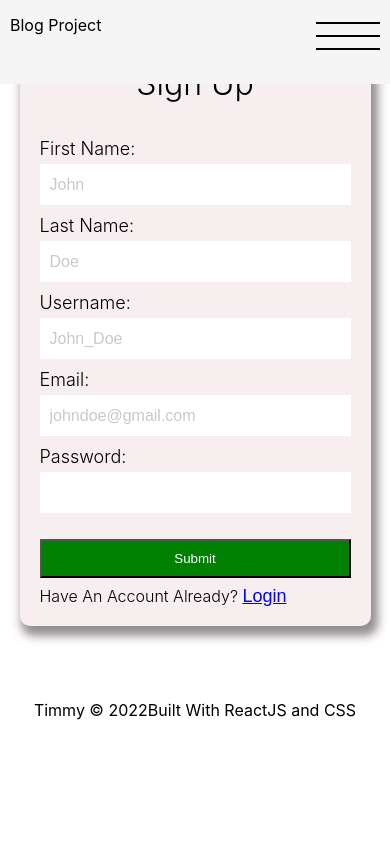
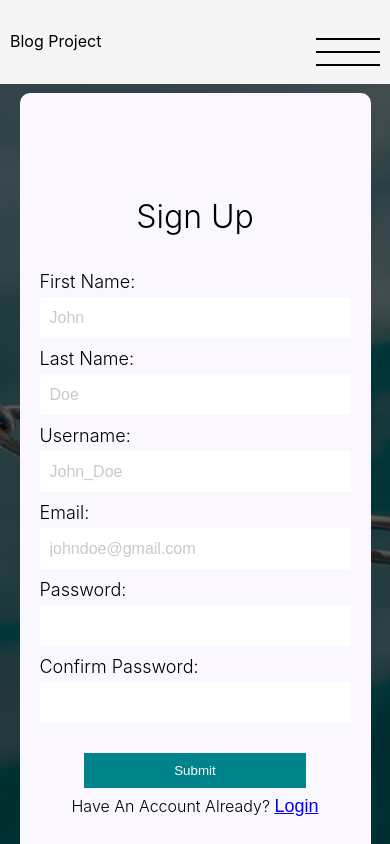
Before and after one commit to ok-timmy/fullstack-blog-app, a React (Create React App) app in the folder clientside/: page /register in a window 390 px wide. Shown: the top 844 px of the page. Built offline with nearby package versions, Linux system fonts and the light colour scheme; no server answers.

Commit message:
Almost Done

```diff
--- a/clientside/src/Components/Header/Header.jsx
+++ b/clientside/src/Components/Header/Header.jsx
@@ -11,6 +11,7 @@ const WholeHead = styled.div`
   width: 100%;
   z-index: 100;
   position: fixed;
+  align-content: center;
   top:0;
   display: flex;
   flex-wrap: wrap;
@@ -20,6 +21,10 @@ const WholeHead = styled.div`
   padding: 15px 10px;
 
   @media screen and (max-width: 600px) {
+    height : 10vh;
+  }
+
+  @media screen and (max-width: 960px) {
     height : 10vh;
   }
 `;
@@ -32,11 +37,17 @@ const HeaderCenter = styled.div`
   @media screen and (max-width: 600px) {
     display: none;
   }
+  @media screen and (max-width: 960px) {
+    flex:3
+  }
 `;
 const HeaderRight = styled.div`
   flex: 1;
   @media screen and (max-width: 600px) {
     display: none;
+  }
+  @media screen and (max-width: 960px) {
+    flex: 2;
   }
 `;
 
--- a/clientside/src/Pages/Blogs Page/Blogpage.css
+++ b/clientside/src/Pages/Blogs Page/Blogpage.css
@@ -1,7 +1,7 @@
 .blogpage{
     min-height: 90vh;
     max-width: 70%;
-    margin:0 auto;
+    margin:2rem auto;
     background-color: rgb(247, 242, 247);
     padding-left: 1rem;
 }
@@ -34,7 +34,7 @@
 @media screen and (max-width:600px) {
     .blogpage{
         max-width: 100%;
-        margin: 0 auto;
+        margin: 5rem auto;
         border: none;
     }
 }
--- a/clientside/src/Pages/Home/Home.css
+++ b/clientside/src/Pages/Home/Home.css
@@ -1,6 +1,8 @@
 main {
   background: rgba(27, 27, 27, 0.7) url("../../assets/asset-3.jpeg");
   background-blend-mode: darken;
+  background-repeat: no-repeat;
+  background-size: cover;
   color: rgb(46, 45, 45);
   height: 100vh;
   display: flex;
--- a/clientside/src/Pages/Login/Login.css
+++ b/clientside/src/Pages/Login/Login.css
@@ -25,24 +25,22 @@
     margin-bottom: 1rem;
 }
 
-.login-form .input input:focus {
-    border-bottom: rgba(67, 67, 67, 0.5) 2px solid;
-}
 
 .login-form  .submitBtn {
     padding: 0.7rem 0;
     width: 100%;
     cursor: pointer;
     border-radius: 10px;
+    border: none;
     outline: none;
     font-size: medium;
     font-weight: 400;
     color: aliceblue;
-    background-color: green;
+    background-color: #00848B;
 }
 
 .login-form .submitBtn:hover {
-background-color: rgb(61, 144, 61);
+background-color: #65B2B4;
 }
 
 .login-form p{
--- a/clientside/src/Pages/Login/Login.jsx
+++ b/clientside/src/Pages/Login/Login.jsx
@@ -4,27 +4,30 @@ import { Link, useNavigate } from "react-router-dom";
 import styled from "styled-components";
 import { Context } from "../../Context/Context";
 import "./Login.css";
+import background from "../../assets/asset-1.webp"
 
 const LoginDiv = styled.div`
-  height: 90vh;
   display: flex;
   flex-direction: column;
   justify-content: center;
+  padding-top: 5rem;
+  background:rgba(57, 57, 57, 0.7) url(${background});
+  background-blend-mode: darken;
+  background-repeat: no-repeat;
+  background-size: cover;
+  min-height: 100vh;
 
   @media (max-width: 480px) {
-    height: 80vh;
+    height: 95vh;
   }
 `;
 
 const Loginbox = styled.div`
   width: 25rem;
   height: 25rem;
-  background-color: rgb(247, 239, 239);
+  background-color: #FAF7FF;
   margin: 50px auto;
   border-radius: 10px;
-  box-shadow: 4px 7px 10px 3px rgba(138, 131, 131, 0.91);
-  -webkit-box-shadow: 4px 7px 10px 3px rgba(138, 131, 131, 0.91);
-  -moz-box-shadow: 4px 7px 10px 3px rgba(138, 131, 131, 0.91);
   @media (max-width: 480px) {
     width: 90%;
   }
--- a/clientside/src/Pages/Register/Register.css
+++ b/clientside/src/Pages/Register/Register.css
@@ -1,8 +1,21 @@
-
+.register-page {
+    background:rgba(27, 27, 27, 0.7) url("../../assets/asset-1.webp");
+    background-blend-mode: darken;
+    background-repeat: no-repeat;
+    background-size: cover;
+    min-height: 100vh;
+    margin: 0 0;
+    padding: 11vh 0 5vh ;
+}
 
 .sign-up-form {
   margin: 0 20px;
   padding: 0.2rem 0;
+  display: grid;
+  grid-template-columns: repeat(2, 1fr);
+  grid-auto-rows: auto;
+  grid-column-gap: 2rem;
+  grid-row-gap: 1rem;
 }
 
 .sign-up-form div {
@@ -14,7 +27,7 @@
 .sign-up-form div label {
   padding-bottom: 5px;
   font-size: large;
-    font-weight: 300
+  font-weight: 300;
 }
 
 .sign-up-form div input {
@@ -26,7 +39,7 @@
   padding: 10px 10px;
 }
 
-.sign-up-form div input::placeholder{
+.sign-up-form div input::placeholder {
   font-size: medium;
   color: rgb(201, 201, 202);
 }
@@ -35,29 +48,76 @@
   border-bottom: rgb(78, 78, 78) 1px solid;
 }
 
-.sign-up-form .submitBtn {
+.last-section{
+  display: flex;
+  flex-direction: column;
+  justify-content: center;
+  margin: 0 auto;
+}
+
+.last-section .submitBtn {
   cursor: pointer;
-    width: 100%;
+  width: 80%;
   margin: 1rem auto 0.5rem;
   align-content: center;
+  border: none;
   padding: 10px 0;
-    background-color: green;
+  background-color: #00848b;
   color: white;
 }
-.sign-up-form .submitBtn:hover {
-    background-color: rgb(7, 159, 7);
+.last-section .submitBtn:hover {
+  background-color: #65b2b4;
 }
 
-.sign-up-form p{
+.email-invalid {
+  font-size: small;
+  color: rgba(249, 40, 40, 0.6);
+}
+.password-msg {
+  font-size: small;
+}
+
+.match-success {
+  color: rgb(16, 196, 16);
+}
+
+.match-error {
+  color: rgb(249, 15, 15);
+}
+
+.last-section p {
   font-size: medium;
   font-weight: 300;
-    margin-bottom: 1rem;
+  text-align: center;
 }
 
-.sign-up-form .login-btn {
+.last-section .login-btn {
   color: blue;
   border: none;
   outline: none;
   text-decoration: underline;
   font-size: large;
 }
+
+@media screen and (max-width: 600px) {
+  .sign-up-form {
+    display: block;
+  }
+  .last-section .submitBtn {
+      width: 90%;
+      margin: 1rem auto 0.5rem;
+      display: flex;
+      flex-direction: column;
+      justify-content: center;
+      align-items: center;
+  }
+
+}
+
+@media screen and (max-width: 960px) {
+  .register-page {
+    display: flex;
+    flex-direction: column;
+    justify-content: center;
+  }
+}
--- a/clientside/src/Pages/Register/Register.jsx
+++ b/clientside/src/Pages/Register/Register.jsx
@@ -5,16 +5,23 @@ import styled from "styled-components";
 import "./Register.css";
 
 const Registerbox = styled.div`
-	width: 25rem;
+  width: 60vw;
+  padding: 0 0 2rem;
   height: 100%;
-    background-color: rgb(247, 239, 239);
-	margin: 4rem auto;
+  background-color: #faf7ff;
+  margin: 0 auto;
   border-radius: 10px;
-	box-shadow: 4px 7px 10px 3px rgba(138,131,131,0.91);
--webkit-box-shadow: 4px 7px 10px 3px rgba(138,131,131,0.91);
--moz-box-shadow: 4px 7px 10px 3px rgba(138,131,131,0.91);
-@media (max-width: 400px) {
-    width: 90%;
+
+  @media (max-width: 960px) {
+    width: 90vw;
+  }
+
+  @media (max-width: 600px) {
+    width: 90vw;
+    height: 100vh;
+    display: flex;
+    flex-direction: column;
+    justify-content: center;
   }
 `;
 
@@ -24,11 +31,10 @@ const Heading = styled.h2`
   align-content: center;
   font-size: xx-large;
   font-weight: 300;
-	margin: 1rem auto 2rem
+  margin: 1rem auto 2rem;
 `;
 
 function Register() {
-
   const navigation = useNavigate();
 
   const [firstName, setFirstName] = useState("");
@@ -36,28 +42,57 @@ function Register() {
   const [userName, setUserName] = useState("");
   const [email, setEmail] = useState("");
   const [password, setPassword] = useState("");
-	const handleInput = async(e) => {
+  const [passwordTwo, setPasswordTwo] = useState("");
+  const [passwordMsg, setPasswordMsg] = useState("");
+  const [match, setMatch] = useState();
+  const [emailValid, setEmailValid] = useState(true)
+
+  const checkPasswordMatch = () => {
+    if (password === passwordTwo) {
+      setPasswordMsg("Password Match!");
+      setMatch(true);
+    } else {
+      setPasswordMsg("Password Do Not Match!");
+      setMatch(false);
+    }
+  };
+
+  const checkEmail = (emailInput) => {
+    // eslint-disable-next-line
+    let re = /^(([^<>()\[\]\\.,;:\s@"]+(\.[^<>()\[\]\\.,;:\s@"]+)*)|(".+"))@((\[[0-9]{1,3}\.[0-9]{1,3}\.[0-9]{1,3}\.[0-9]{1,3}])|(([a-zA-Z\-0-9]+\.)+[a-zA-Z]{2,}))$/;
+
+    if (re.test(emailInput) ){
+      setEmailValid(true);
+    }
+    else {
+      setEmailValid(false);
+    }
+  }
+
+  const handleInput = async (e) => {
     e.preventDefault();
     const user = { firstName, secondName, email, password, userName };
     console.log(user);
 
-		try{
-			const res = await axios.post('http://localhost:8000/api/auth/register', user)
+    try {
+      const res = await axios.post(
+        "http://localhost:8000/api/auth/register",
+        user
+      );
       console.log(res.data);
+    } catch (error) {
+      console.log(error.message);
     }
-		catch(error) {
-			console.log(error.message);
-		};
 
     setFirstName("");
     setSecondName("");
     setUserName("");
     setEmail("");
     setPassword("");
-		navigation('/login')
+    navigation("/login");
   };
   return (
-		<div>
+    <div className="register-page">
       <Registerbox>
         <Heading> Sign Up </Heading>
         <form className="sign-up-form">
@@ -111,8 +146,10 @@ function Register() {
               value={email}
               onChange={(e) => {
                 setEmail(e.target.value);
+                checkEmail(e.target.value)
               }}
             />
+            {!emailValid && <p className="email-invalid">Please Provide a valid email address</p>}
           </div>
 
           <div>
@@ -127,10 +164,43 @@ function Register() {
               }}
             />
           </div>
-
-					<input className="submitBtn" type="submit" value="Submit" onClick={handleInput} />
-					<p>Have An Account Already? <Link to={'/login'}><button className="login-btn">Login</button></Link></p>
+          <div>
+            <label>Confirm Password:</label>
+            <input
+              type="password"
+              name="passwordTwo"
+              autoComplete="none"
+              value={passwordTwo}
+              onChange={(e) => {
+                setPasswordTwo(e.target.value);
+              }}
+              onKeyUp={() => checkPasswordMatch()}
+            />
+            {passwordMsg && (
+              <p
+                className={`password-msg ${
+                  match ? "match-success" : "match-error"
+                }`}
+              >
+                {passwordMsg}
+              </p>
+            )}
+          </div>
         </form>
+        <div className="last-section">
+          <input
+            className="submitBtn"
+            type="button"
+            value="Submit"
+            onClick={handleInput}
+          />
+          <p>
+            Have An Account Already?{" "}
+            <Link to={"/login"}>
+              <button className="login-btn">Login</button>
+            </Link>
+          </p>
+        </div>
       </Registerbox>
     </div>
   );
```
Also changed, not shown: 1 other file (tests, documents, lock files or other folders). Lines whose indentation alone changed are shown as unchanged.
